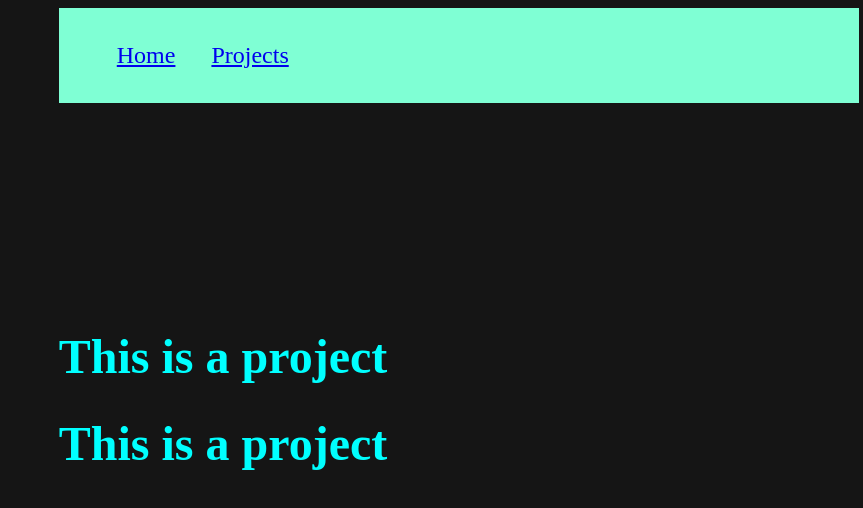
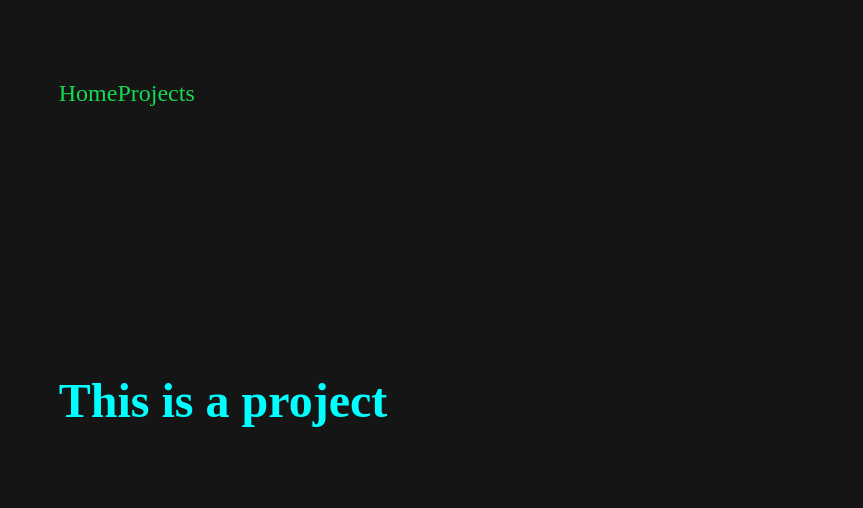
Before and after one commit to yovana-pelayo/my-app, a React (Create React App) app: page /projects in a window 1280 px wide. Shown: the top 508 px of the page, without its empty margins (417-1280 px from the left). Built offline with nearby package versions, Linux system fonts and the light colour scheme.

Commit message:
replaced the list then div to an a tag and was able to stlye my link. Added a hover affect

```diff
--- a/src/Menu/Header.css
+++ b/src/Menu/Header.css
@@ -1,16 +1,17 @@
+
 
 .header{
-    background-color: aquamarine;
-    position: fixed;
-    top: 1vh;
-    width: 100vh;
+    display: flex;
+    position:fixed;
+    top: 10vh;
+    width: 50vh;
   }
 
+a{ cursor: default;
+    text-decoration: none;
+    color: rgb(22, 219, 81)
+}
+a:hover{
 
-ul{
-    display: flex;
-    list-style-type: none;
+    color: hotpink;
 }
-ul li {
-    padding: 10px 18px;
-}
--- a/src/Menu/Header.jsx
+++ b/src/Menu/Header.jsx
@@ -8,18 +8,15 @@ import './Header.css';
 
 function Header () {
 
-
-
     return (
 <div className='header'>
-    <ul>
-        <li>
+    <a className='home'>
       <Link to ='/'>Home</Link>
-    </li>
-    <li>
+    </a>
+        <a className='projects'>
         <Link to= '/projects'>Projects</Link>
-    </li>
-</ul>
+        </a>
+
  </div>
 
     );
--- a/src/Menu/Projects.jsx
+++ b/src/Menu/Projects.jsx
@@ -9,10 +9,8 @@ const Projects = () => {
        <div className="title">
           <h1>This is a project</h1>
        </div>
-       <div className="title">
-          <h1>This is a project</h1>
-       </div>
     </div>
+
  );
 };
 
```
